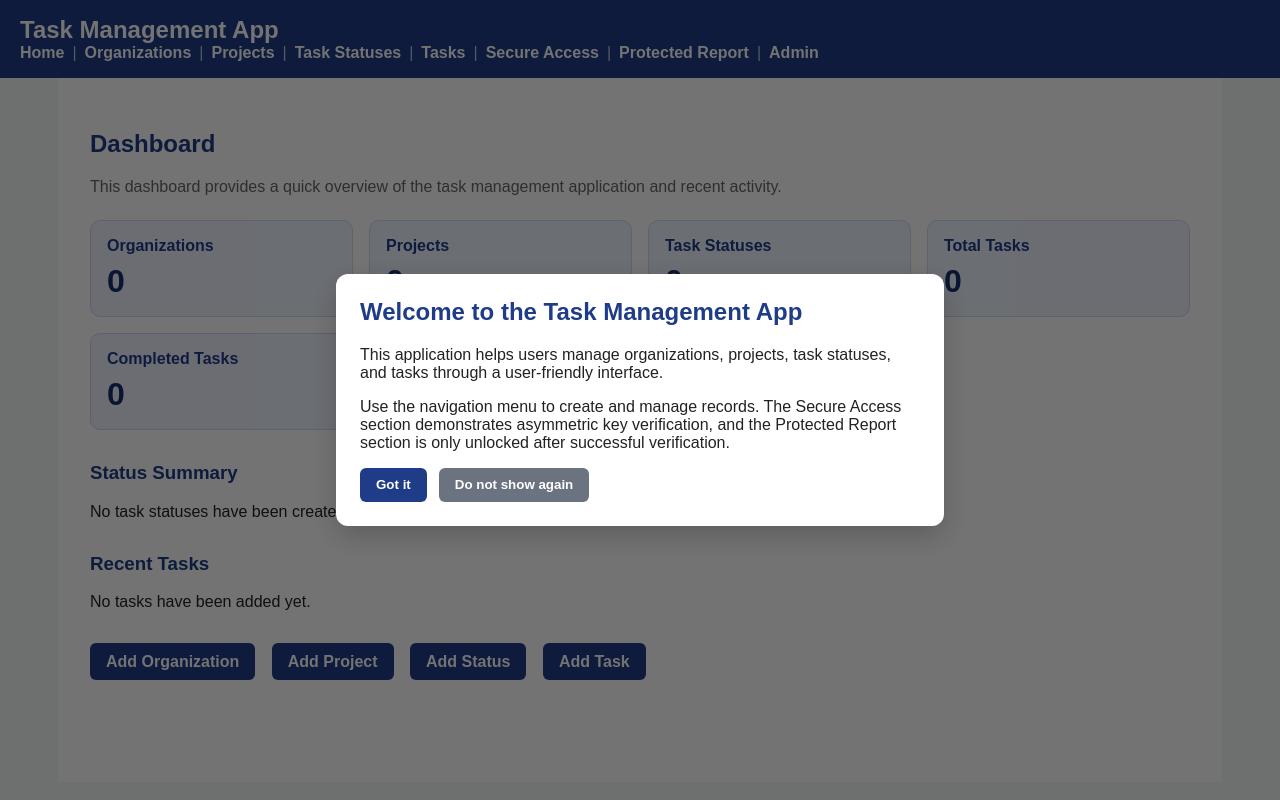
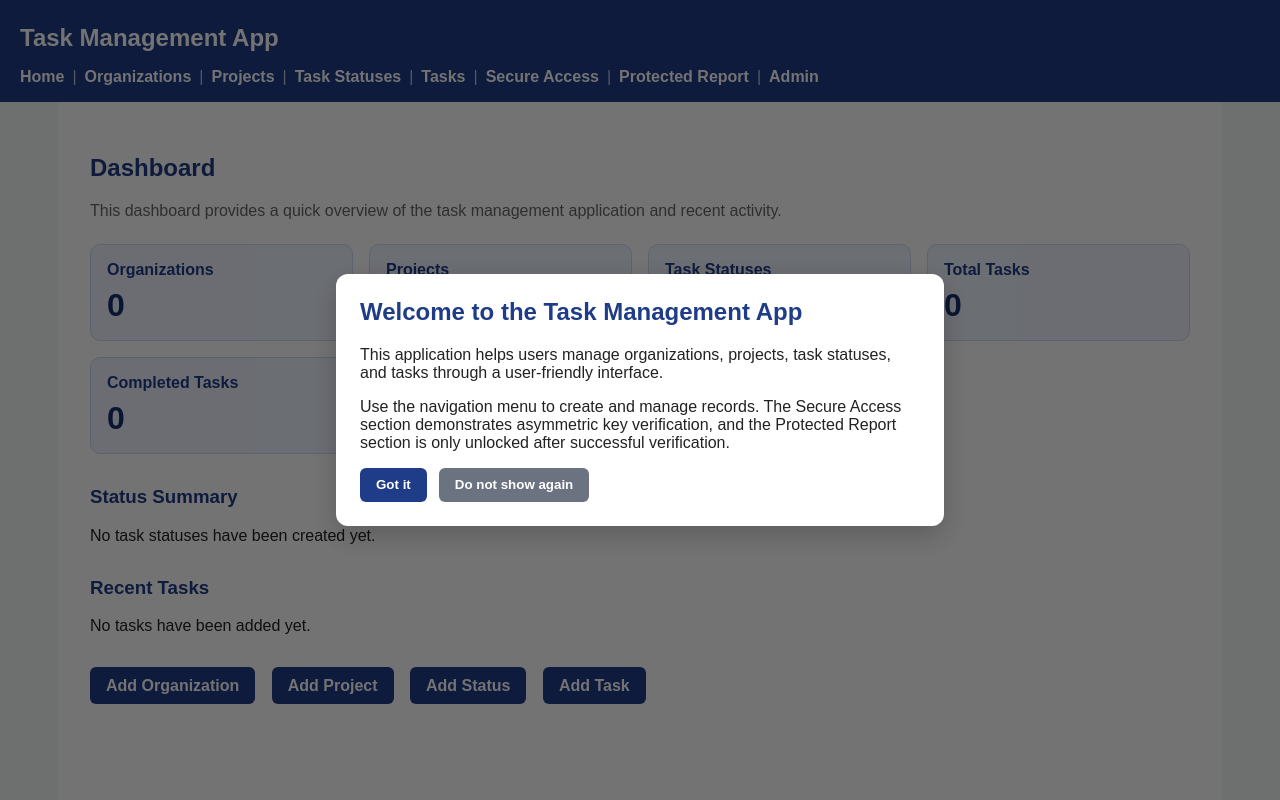
Before and after one commit to JulianTheCyberGuy/task-management-django-project, a Django app: page / in a window 1280 px wide. Run offline with Django 5.2, Linux system fonts and the light colour scheme; data that the repository does not hold is empty.

Commit message:
style(ui): improve header spacing and navigation readability

```diff
--- a/task_app/templates/task_app/base.html
+++ b/task_app/templates/task_app/base.html
@@ -15,7 +15,7 @@
         header {
             background: #1f3c88;
             color: white;
-            padding: 1rem 1.25rem;
+            padding: 1.5rem 1.25rem 1rem 1.25rem;
             position: sticky;
             top: 0;
             z-index: 1000;
@@ -26,6 +26,7 @@
             align-items: center;
             justify-content: space-between;
             gap: 1rem;
+            margin-bottom: 1rem;
         }
 
         .brand {
```
